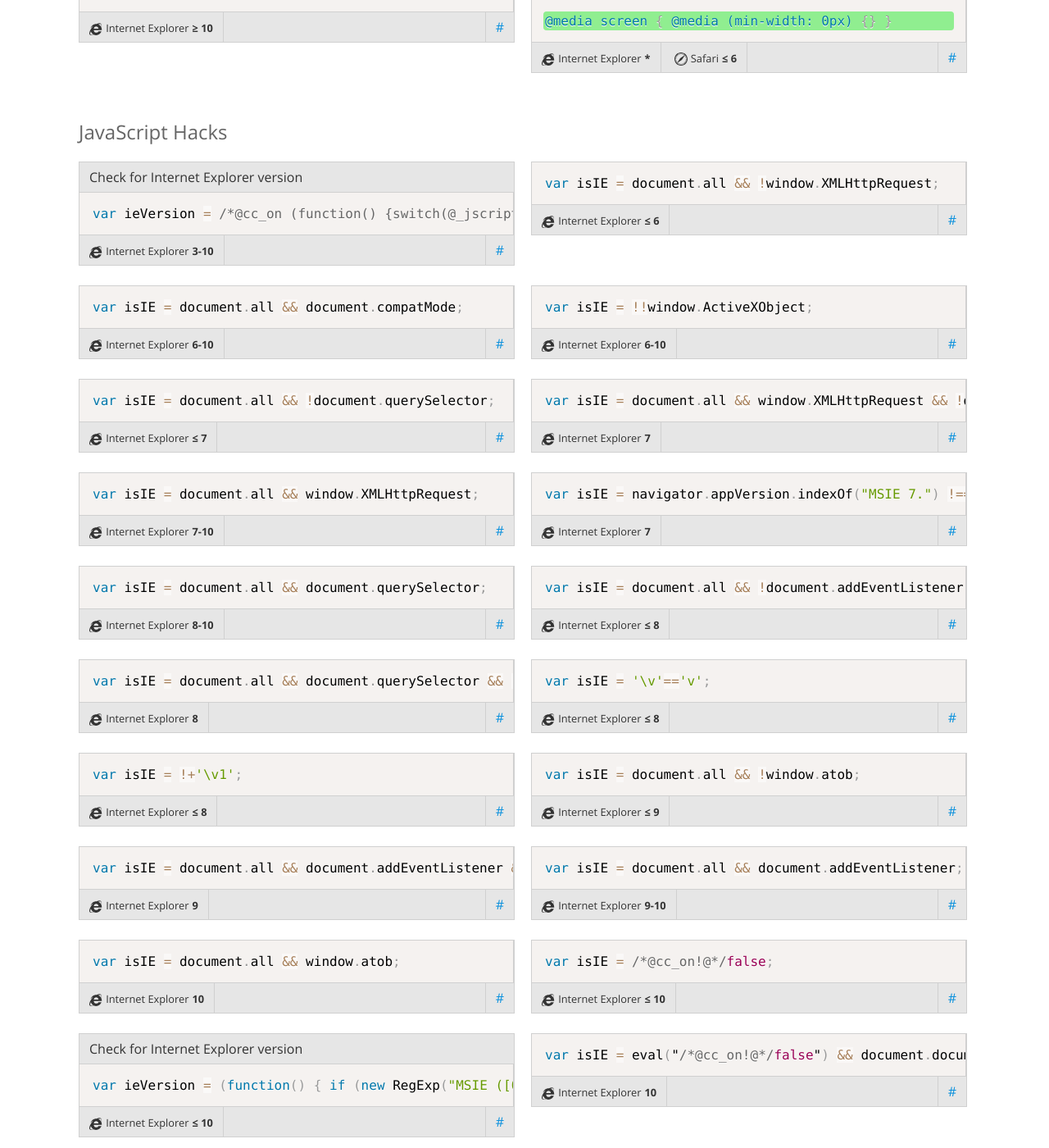
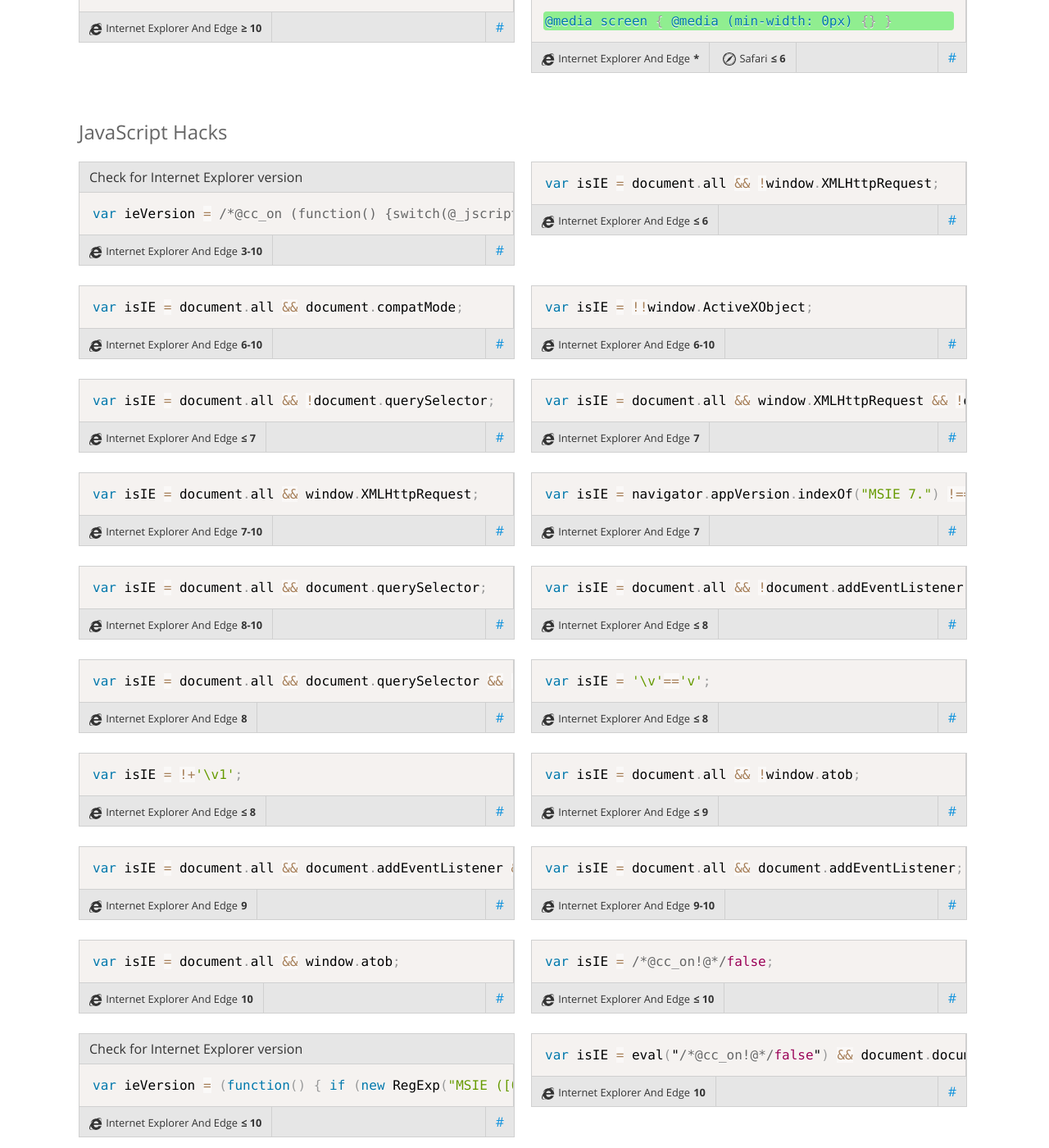
Before and after one commit to 4ae9b8/browserhacks, a Jekyll site: the page built from index.html, in a window 1280 px wide and 1400 px high, scrolled down 8812 px. Shown: the whole window at 82% size. Built offline with Jekyll 4.4.1, drawn with Linux system fonts in a browser that asks for light colours; some web fonts are replaced; comment, search, counter and statistics services are not loaded; some of the changed text lies outside the part shown.

Commit message:
ms edge
added alias edge in internet explorer as a test

```diff
--- a/_data/browsers.json
+++ b/_data/browsers.json
@@ -18,10 +18,10 @@
     "alias": ["firefox", "mozilla firefox", "ff"]
   },
   "ie": {
-    "name": "Internet Explorer",
+    "name": "Internet Explorer and Edge",
     "legacy": "6",
     "key": 73,
-    "alias": ["internet explorer", "ie"]
+    "alias": ["internet explorer", "ie", "edge"]
   },
   "op": {
     "name": "Opera",
```
